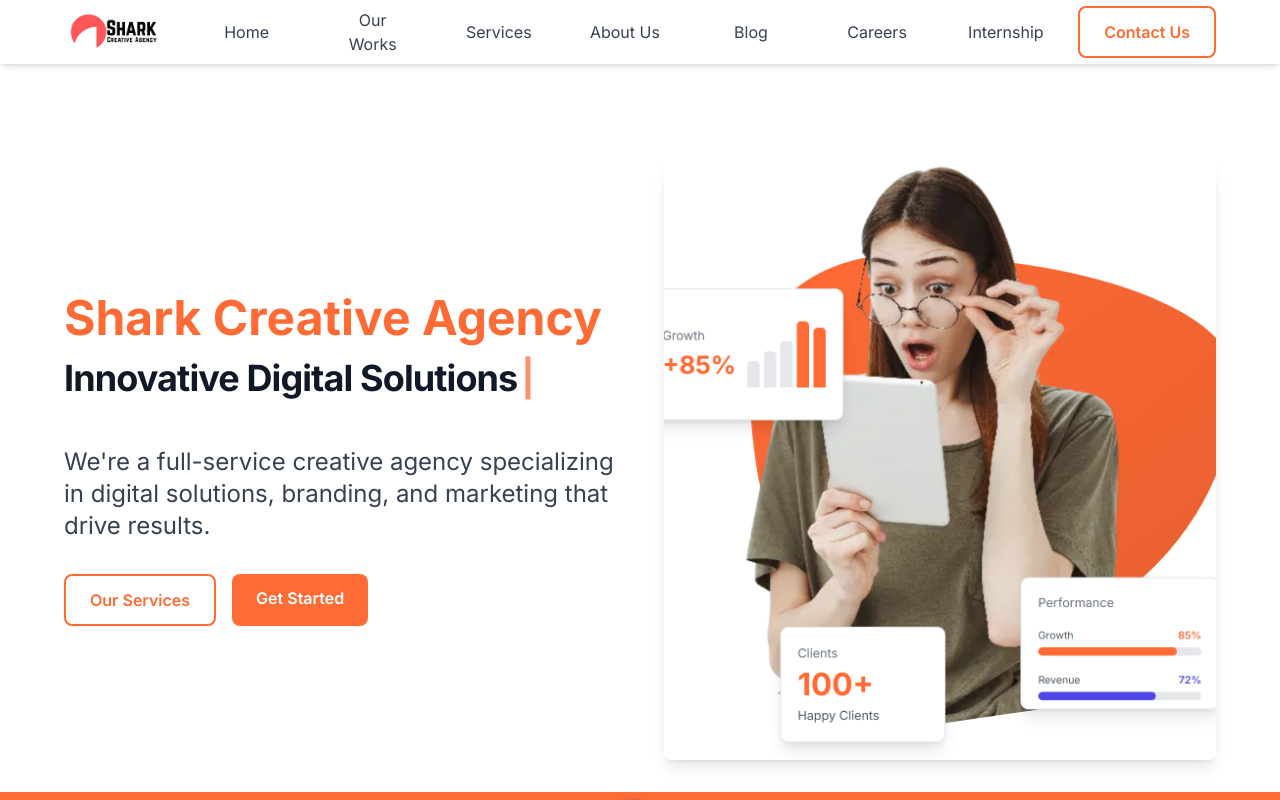
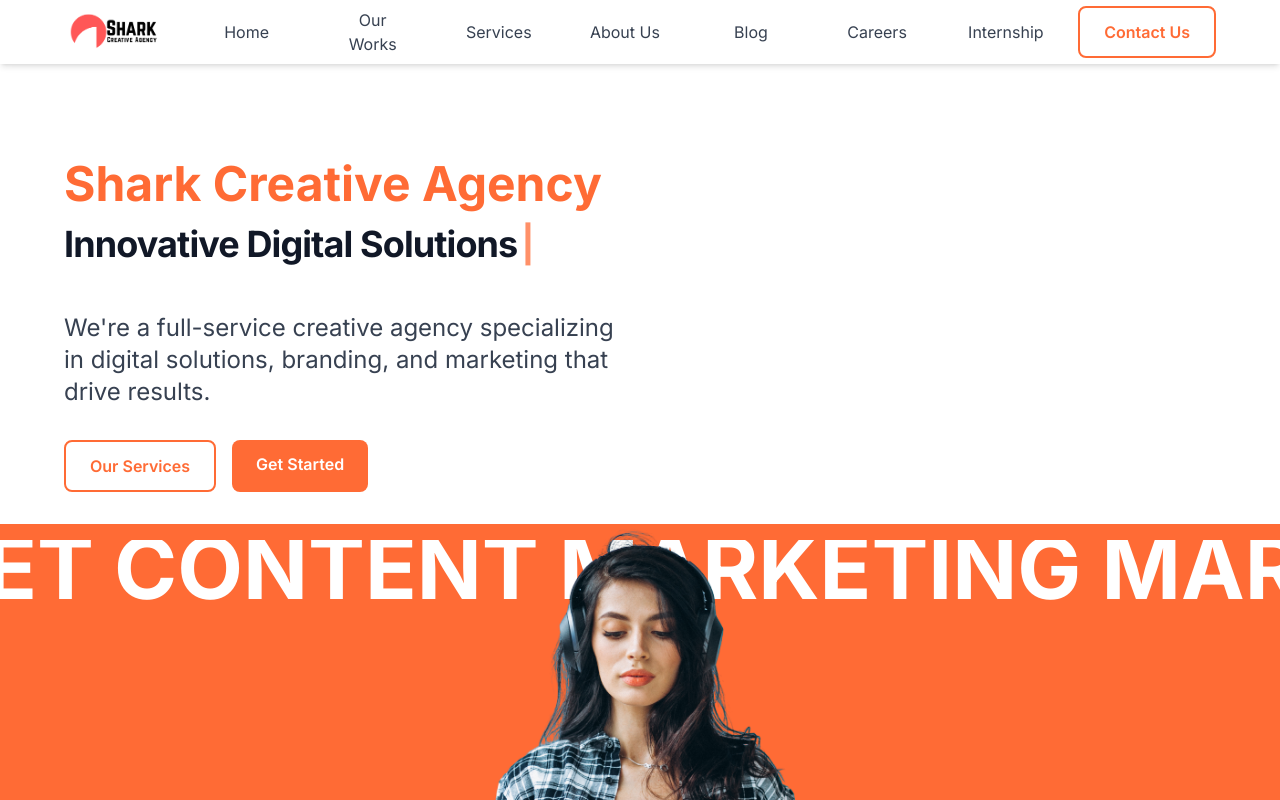
Before and after one commit to bala290498/shark-creative-agency, a Next.js app: page / in a window 1280 px wide. Shown: the top 800 px of the page. Built offline with nearby package versions, Linux system fonts and the light colour scheme.

Commit message:
Remove hero image from right side, leave blank

```diff
--- a/app/page.tsx
+++ b/app/page.tsx
@@ -77,18 +77,8 @@
               </div>
             </div>
 
-            {/* Right Side - Hero Image */}
-            <div className="relative h-[500px] md:h-[600px]">
-              <div className="relative w-full h-full rounded-lg overflow-hidden shadow-lg">
-                <Image
-                  src="/hero.png"
-                  alt="Hero"
-                  fill
-                  className="object-cover"
-                  priority
-                />
-              </div>
-            </div>
+            {/* Right Side - Blank */}
+            <div></div>
           </div>
         </div>
       </section>
```
